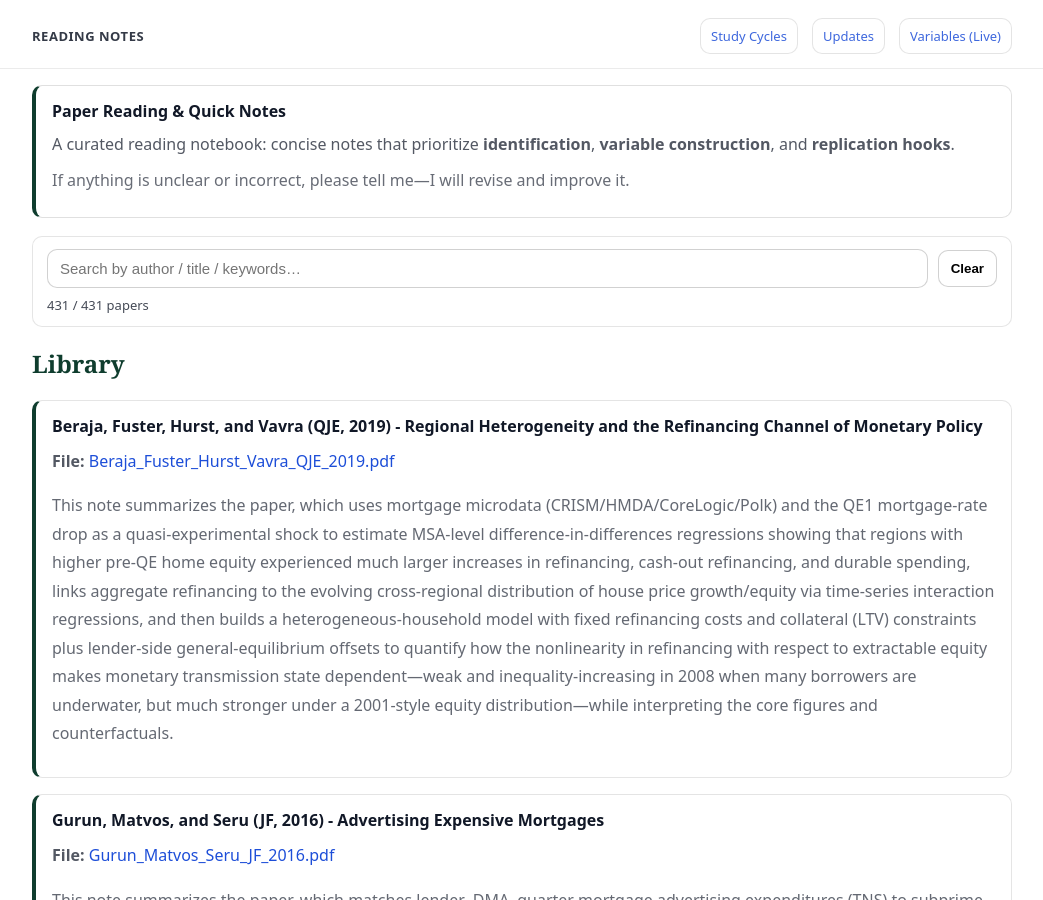
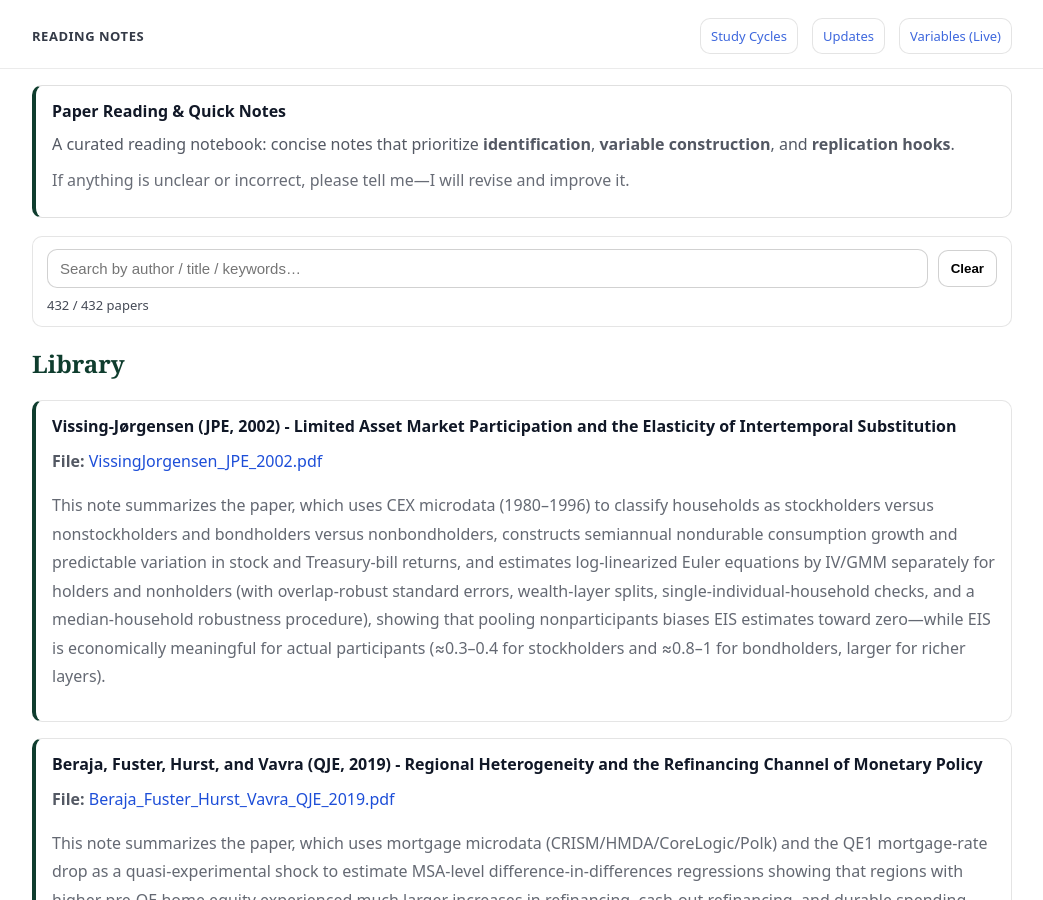
Before and after one commit to yaxinzn/study-archive, a Jekyll site: the page built from reading/index.md, in a window 1280 px wide and 900 px high. Shown: the whole window, without its empty margins (118-1161 px from the left). Built offline with Jekyll 4.4.1, drawn with Linux system fonts in a browser that asks for light colours.

Commit message:
Reading: add/update VissingJorgensen_JPE_2002.pdf

```diff
--- a/_data/reading.yml
+++ b/_data/reading.yml
@@ -1,3 +1,7 @@
+- title: "Vissing-Jørgensen (JPE, 2002) - Limited Asset Market Participation and the Elasticity of Intertemporal Substitution"
+  file: "VissingJorgensen_JPE_2002.pdf"
+  desc: "This note summarizes the paper, which uses CEX microdata (1980–1996) to classify households as stockholders versus nonstockholders and bondholders versus nonbondholders, constructs semiannual nondurable consumption growth and predictable variation in stock and Treasury-bill returns, and estimates log-linearized Euler equations by IV/GMM separately for holders and nonholders (with overlap-robust standard errors, wealth-layer splits, single-individual-household checks, and a median-household robustness procedure), showing that pooling nonparticipants biases EIS estimates toward zero—while EIS is economically meaningful for actual participants (≈0.3–0.4 for stockholders and ≈0.8–1 for bondholders, larger for richer layers)."
+
 - title: "Beraja, Fuster, Hurst, and Vavra (QJE, 2019) - Regional Heterogeneity and the Refinancing Channel of Monetary Policy"
   file: "Beraja_Fuster_Hurst_Vavra_QJE_2019.pdf"
   desc: "This note summarizes the paper, which uses mortgage microdata (CRISM/HMDA/CoreLogic/Polk) and the QE1 mortgage-rate drop as a quasi-experimental shock to estimate MSA-level difference-in-differences regressions showing that regions with higher pre-QE home equity experienced much larger increases in refinancing, cash-out refinancing, and durable spending, links aggregate refinancing to the evolving cross-regional distribution of house price growth/equity via time-series interaction regressions, and then builds a heterogeneous-household model with fixed refinancing costs and collateral (LTV) constraints plus lender-side general-equilibrium offsets to quantify how the nonlinearity in refinancing with respect to extractable equity makes monetary transmission state dependent—weak and inequality-increasing in 2008 when many borrowers are underwater, but much stronger under a 2001-style equity distribution—while interpreting the core figures and counterfactuals."
```
Also changed, not shown: 1 other file.
